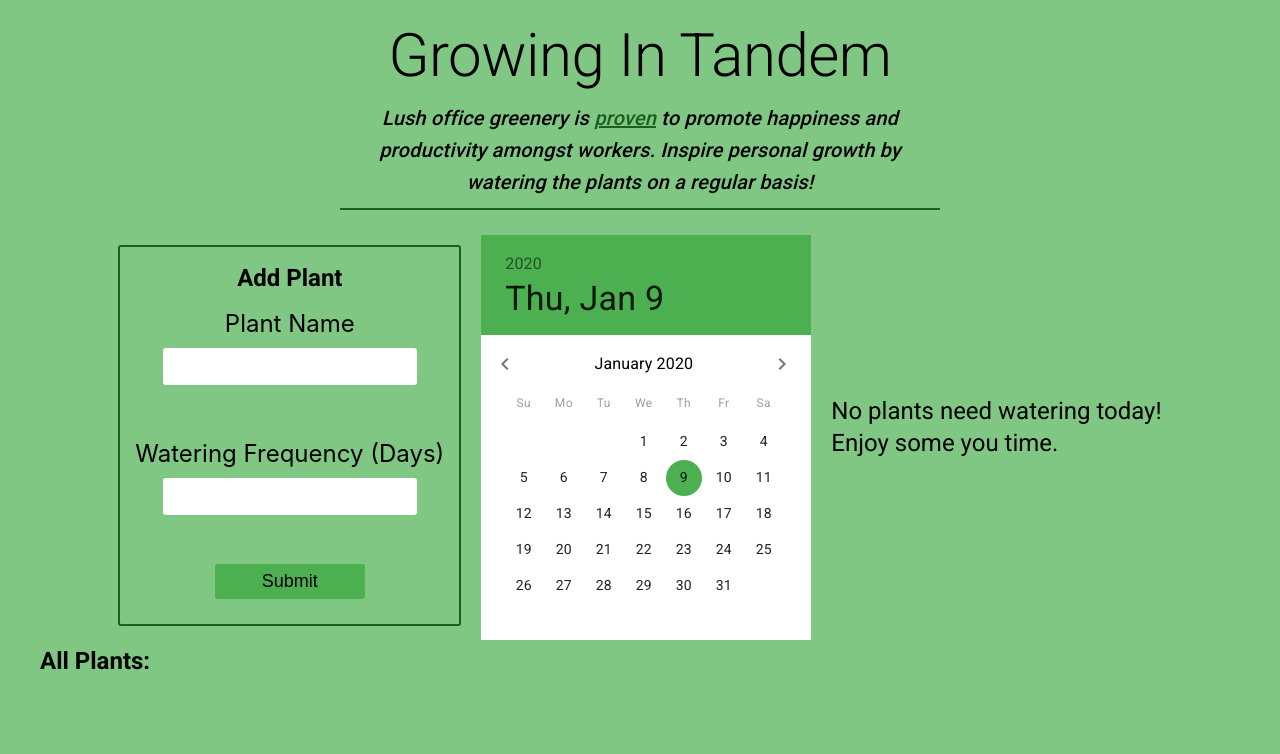
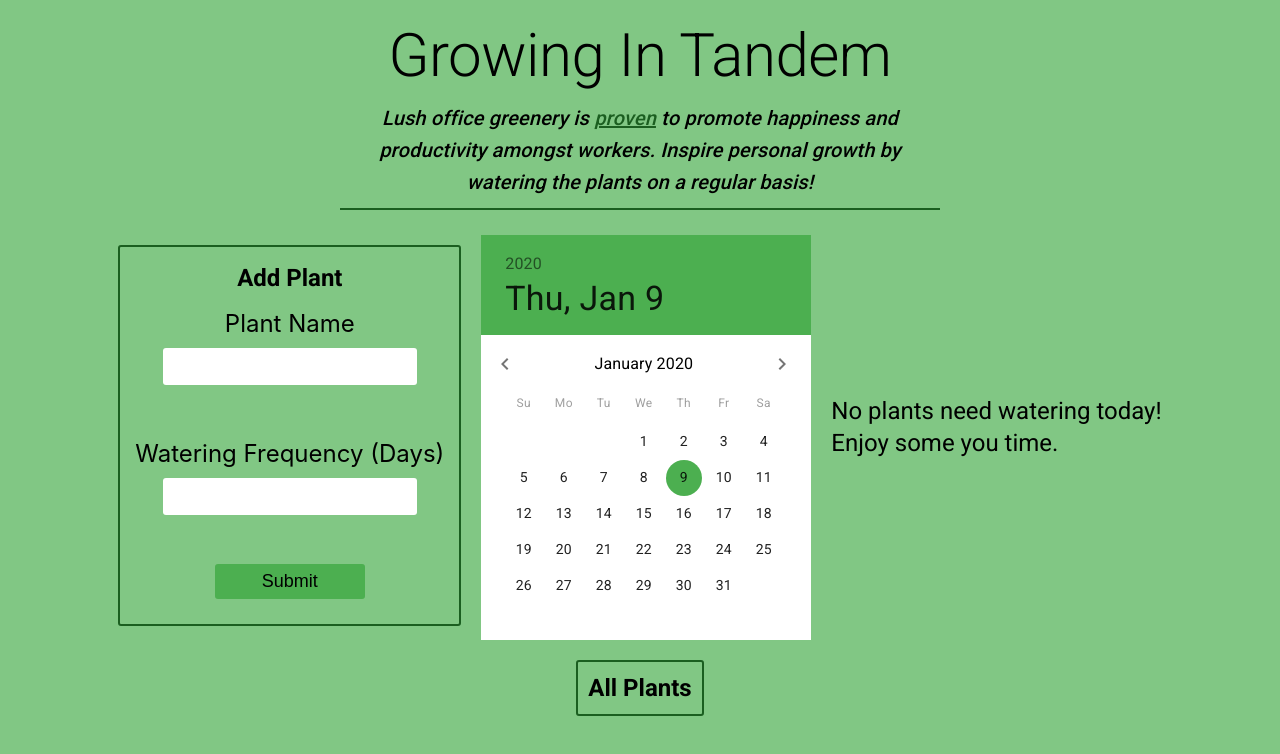
Before and after one commit to nickharrisdev/growing-in-tandem, a React (Create React App) app: page / in a window 1280 px wide. Shown: the top 754 px of the page. Built offline with nearby package versions, Linux system fonts and the light colour scheme; no server answers.

Commit message:
Styling allPlants section

```diff
--- a/src/AllPlants.js
+++ b/src/AllPlants.js
@@ -3,16 +3,20 @@ import Typography from '@material-ui/core/Typography';
 
 const AllPlants = ({ allPlants }) => {
 	function plantsList(plant) {
-			return (<li data-testid="plant-name" key={plant}>{plant.name}</li>)
+			return (<div data-testid="plant-name" key={plant}>{plant.name}</div>)
 	}
 
 	return (
-		<Typography variant="h5" component="h1">
-			<strong>All Plants:</strong>
-			<ul>
-				{allPlants.map(plantsList)}
-			</ul>
-		</Typography>
+		<div className="all-plants-container">
+			<div className="all-plants">
+				<Typography variant="h5" component="h1">
+					<strong>All Plants</strong>
+					<div>
+						{allPlants.map(plantsList)}
+					</div>
+				</Typography>
+			</div>
+		</div>
 	)
 }
 
--- a/src/App.css
+++ b/src/App.css
@@ -52,6 +52,19 @@ hr {
 
 .study-link {
   color:#1b5e20;
+}
+
+.all-plants-container {
+  display: flex;
+  flex-direction: row;
+  justify-content: center;
+  margin: 15px;
+}
+
+.all-plants {
+  padding: 10px;
+  border: 2px solid #1b5e20;
+  border-radius: 3px;
 }
 
 /* form styling */
```
